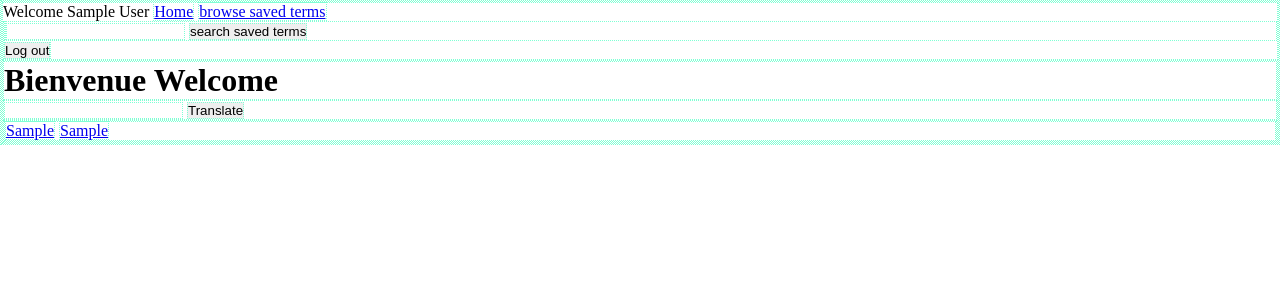
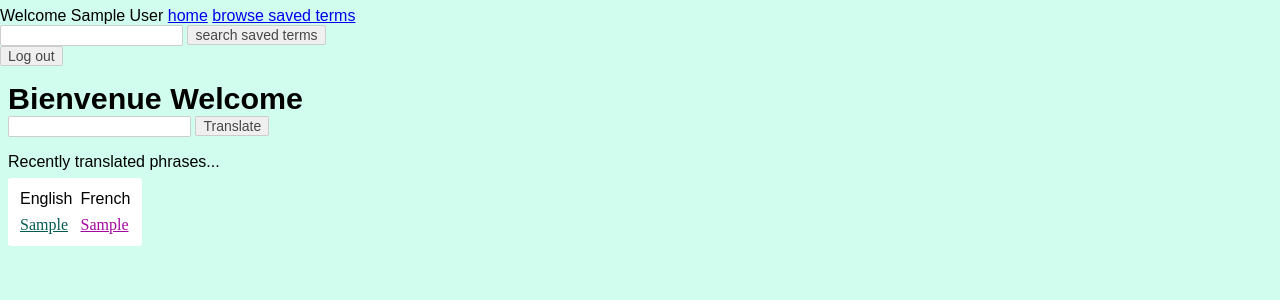
Before and after one commit to kalikokalikova/poche, a Flask app: template flask_app/templates/index.html in a window 1280 px wide. Shown: the top 300 px of the page. Run offline with Flask 2, Linux system fonts and the light colour scheme; the visitor is signed in with stand-in values (Sample User, id 1); tables that the repository leaves empty or names only in its code hold one stand-in row (values such as "Sample post"); the template is opened without the code that fills it: most values are stand-ins (such as "Sample title", 1, 10 or a date in 2020).

Commit message:
first styles commit

```diff
--- a/flask_app/static/style.css
+++ b/flask_app/static/style.css
@@ -1,7 +1,66 @@
 * {
     margin: 0;
     padding: 0;
-    border: 1px aquamarine dotted;
+    /* border: 1px aquamarine dotted; */
+}
+button {
+    all: unset;
+    cursor: pointer;
 }
 body {
+    font-family: sans-serif;
+    background-color: #d1fdee;
 }
+h1 {
+    font-size: 1.9em;
+}
+div {
+    margin: 7px 0;
+}
+input {
+    border: 1px #cdcdcd solid;
+    border-radius: 2px;
+    padding: 2px 0 2px 4px;
+}
+table {
+    background-color: white;
+    padding: 7px;
+    margin: 5px 0;
+    border-radius: 3px;
+}
+th {
+    font-weight: normal;
+    padding: 3px;
+}
+td {
+    font-family: 'Times New Roman', Times, serif;
+    padding: 3px;
+}
+.btn {
+    padding: 1px 7px;
+    border: 1px #cdcdcd solid;
+    border-radius: 2px;
+    appearance: auto;
+    user-select: none;
+    white-space: pre;
+    align-items: flex-start;
+    text-align: center;
+    cursor: default;
+    box-sizing: border-box;
+    background-color: buttonface;
+    color: #474747;
+    font-size: 14px;
+    text-decoration: none;
+}
+.container {
+    padding: 8px;
+}
+.terms {
+    margin-top: 16px;
+}
+.english {
+    color: #035b53;
+}
+.french {
+    color: #a5069f;
+}
--- a/flask_app/templates/index.html
+++ b/flask_app/templates/index.html
@@ -11,36 +11,57 @@
 <body>
     <div class="nav-bar">
         Welcome {{ session['first_name'] }}
-        <a href="/">Home</a>
+        <a href="/">home</a>
         <a href="/browse_terms">browse saved terms</a>
         <form action="/search_terms" method="post">
             <label for="search_terms"></label>
             <input type="text" name="search_terms">
-            <button>search saved terms</button>
+            <button class="btn">search saved terms</button>
         </form>
-        <a href="/logout"><button>Log out</button></a>
+        <a href="/logout" style="text-decoration: none;"><button class="btn">Log out</button></a>
     </div>
     <div class="container">
         <h1>Bienvenue Welcome</h1>
         <form onsubmit="translateMe(event)">
             <input type="text" name="term" id="term-to-translate">
-            <input type="submit" value="Translate">
+            <input class="btn" type="submit" value="Translate">
         </form>
         <div id="result-div" style="display:none;">
             <form action="/save_translation" method="post" id="translation-result">
+                <div>
                     <label for="english">English</label>
                     <input type="text" name="english" id="english" value="">
+                </div>
 
+                <div>
                     <label for="french">French</label>
                     <input type="text" name="french" id="french" value="">
+                </div>
+
                 <textarea name="notes" cols="30" rows="10" placeholder="Any notes you'd like to make about this translation?"></textarea>
-                <button>Save Translation</button>
+                <button class="btn">Save Translation</button>
             </form>
         </div>
         <div class="terms">
+            <div>
+                Recently translated phrases...
+            </div>
+            <table>
+                <thead>
+                <tr>
+                    <th>English</th>
+                    <th>French</th>
+                </tr>
+                </thead>
+                <tbody>
                 {% for term in terms %}
-            <p><a href="/view_term/{{term.id}}">{{ term.en }}</a> <a href="/view_term/{{term.id}}">{{ term.fr }}</a></p>
+                    <tr>
+                        <td><a class="english" href="/view_term/{{term.id}}">{{ term.en }}</a></td>
+                        <td><a class="french" href="/view_term/{{term.id}}">{{ term.fr }}</a></td>
+                    </tr>
                 {% endfor %}
+                </tbody>
+            </table>
         </div>
     </div>
 
```
Lines whose indentation alone changed are shown as unchanged.
